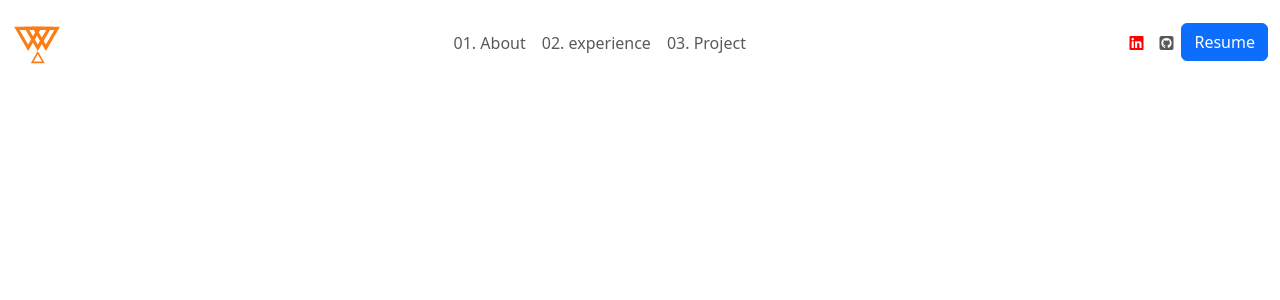
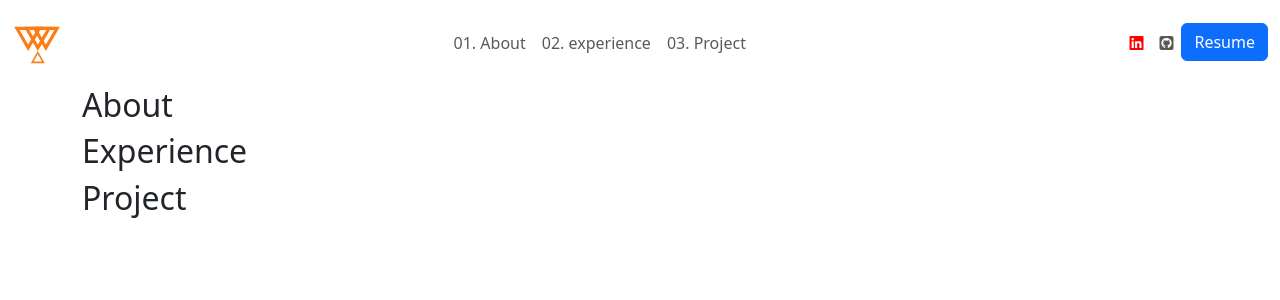
Before and after one commit to nexnic/Portfolio, a React (Vite) app: page / in a window 1280 px wide. Shown: the top 300 px of the page. Built offline with nearby package versions, Linux system fonts and the light colour scheme.

Commit message:
import the app file

```diff
--- a/src/script/App.jsx
+++ b/src/script/App.jsx
@@ -1,13 +1,14 @@
 import '../css/style.css';
 import { BrowserRouter, Routes, Route } from "react-router-dom";
 import Layout from './Layout/Layout'
+import Home from './Pages/Home/Home'
 
 function App() {
   return (
     <BrowserRouter>
       <Routes>
         <Route path='/' element={<Layout />}>
-
+          <Route index element={<Home />} />
         </Route>
       </Routes>
     </BrowserRouter>
```
